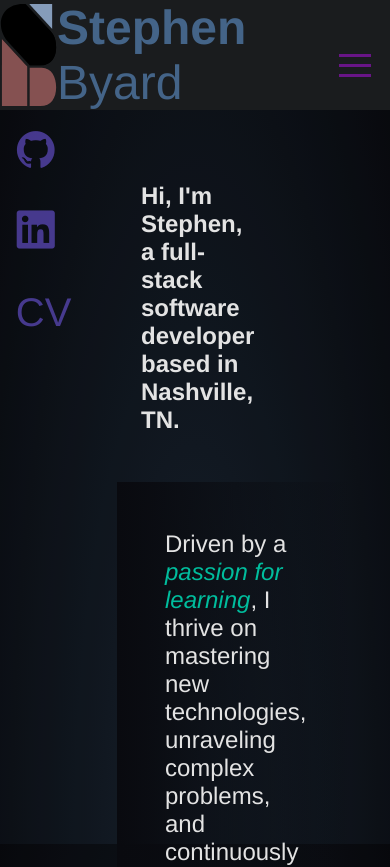
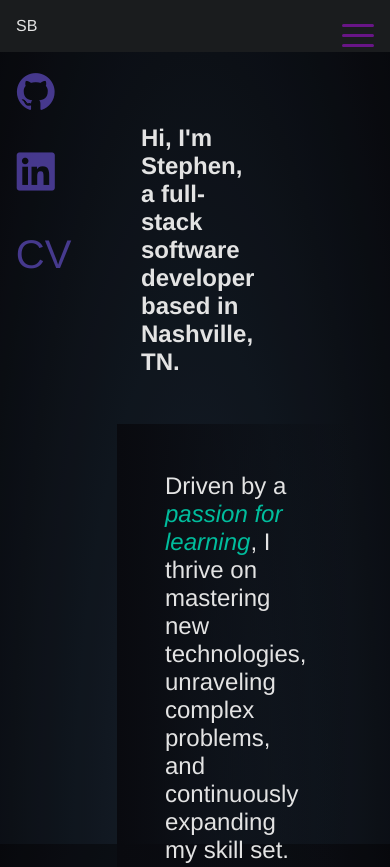
Before and after one commit to sbyardnss/sb-portfolio, a Vue app: page / in a window 390 px wide. Shown: the top 867 px of the page. Built offline with nearby package versions, Linux system fonts and the light colour scheme.

Commit message:
mobile nav functioality complete for time being

```diff
--- a/src/components/Nav.vue
+++ b/src/components/Nav.vue
@@ -1,16 +1,17 @@
 <template>
   <div :class="$style.navContainer">
     <router-link to="/" :class="$style.homeLink">
-      <div class="flex evenly align-c">
+      <div class="flex evenly align-c" v-if="!isMobileView">
         <img :class="$style.SBLogo" src="@/assets/sb_logo.svg" alt="My Image">
         <div :class="$style.nameContainer">
           <div :class="$style.nameTextA">Stephen</div>
           <div :class="$style.nameTextB">Byard</div>
         </div>
       </div>
+      <div class="light-text m-1" v-else>SB</div>
     </router-link>
     <div id="navLinkContainer" :class="$style.navLinkContainer" :style="{display: mobileNavDisplay}" class="flex evenly">
-      <div v-if="isMobileView" :class="$style.navLink">Test</div>
+      <div v-if="isMobileView" :class="$style.navLink" @click="navigateToRoute('/')">Home</div>
       <div @click="navigateToRoute('/projects')" :class="$style.navLink">Projects</div>
       <div @click="navigateToRoute('/experience')" :class="$style.navLink">Experience</div>
       <div @click="navigateToRoute('/resume')" :class="$style.navLink">Resume</div>
@@ -161,17 +162,13 @@ export default defineComponent({
   .hamburgerMenu:before,
   .hamburgerMenu:after {
     content: '';
-    height: 3em;
     width: 2em;
     border-bottom: 3px solid rgba(113, 20, 144, 0.909);
     position: absolute;
-    top: calc(1em);
-    right: 5%;
+    top: 4%;
+    right: 4%;
     transition: .3s cubic-bezier(0.215, 0.61, 0.355, 1);
-  }
-
-  .hamburgerSpan {
-    border-bottom: 3px solid rgba(113, 20, 144, 0.909);
+    border-radius: 2px;
   }
   .hamburgerMenu:before {
     transform: translateY(-10px);
@@ -186,13 +183,13 @@ export default defineComponent({
   }
 
   .active:checked+.hamburgerMenu:before {
-    border-color: rgba(113, 20, 144, 0.909);
-    transform: rotate(45deg) translate(1em, -.5em);
+    /* border-color: rgba(113, 20, 144, 0.909); */
+    transform: rotate(45deg);
   }
 
   .active:checked+.hamburgerMenu:after {
-    border-color: rgba(113, 20, 144, 0.909);
-    transform: rotate(-45deg) translate(-1em, -.5em);
+    /* border-color: rgba(113, 20, 144, 0.909); */
+    transform: rotate(-45deg);
   }
 
   .active {
```
